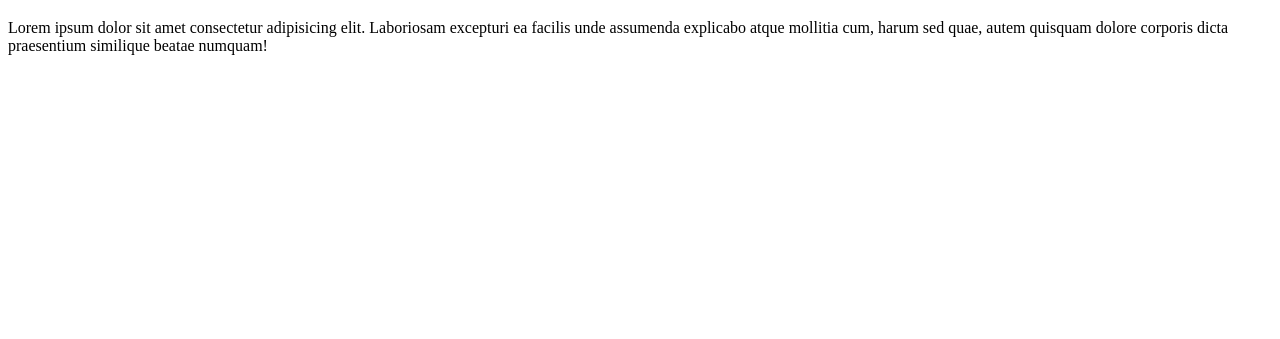
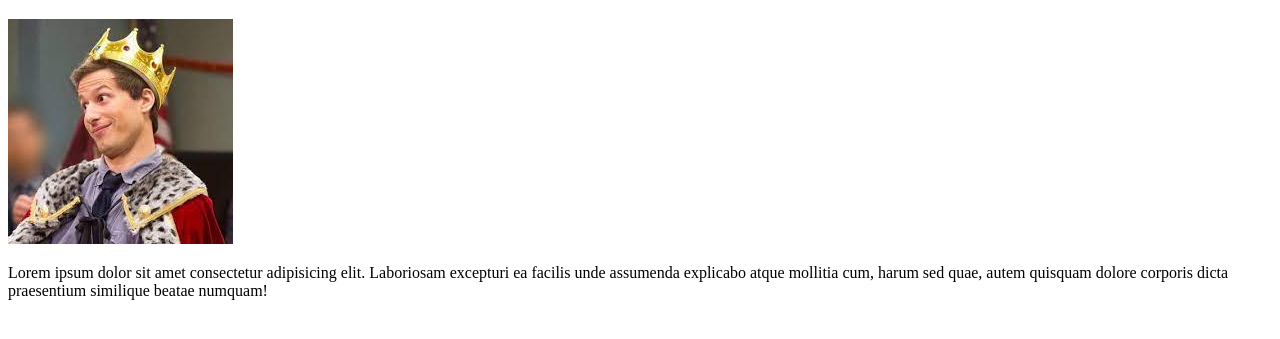
Before and after one commit to messiasnns/teste, a plain HTML site: page index.html in a window 1280 px wide. Shown: the part 61-400 px from the top of the page. Drawn offline with Linux system fonts and the light colour scheme.

Commit message:
add example image

```diff
--- a/index.html
+++ b/index.html
@@ -8,6 +8,7 @@
 </head>
 <body>
     <h1>Documento teste</h1>
+    <img src="/assets/img/foto-jake.jpg" alt="Foto do Jake Peralta">
     <p>Lorem ipsum dolor sit amet consectetur adipisicing elit. Laboriosam excepturi ea facilis unde assumenda explicabo atque mollitia cum, harum sed quae, autem quisquam dolore corporis dicta praesentium similique beatae numquam!</p>
 </body>
 </html>
```
Also changed, not shown: assets/img/foto-jake.jpg (added).
